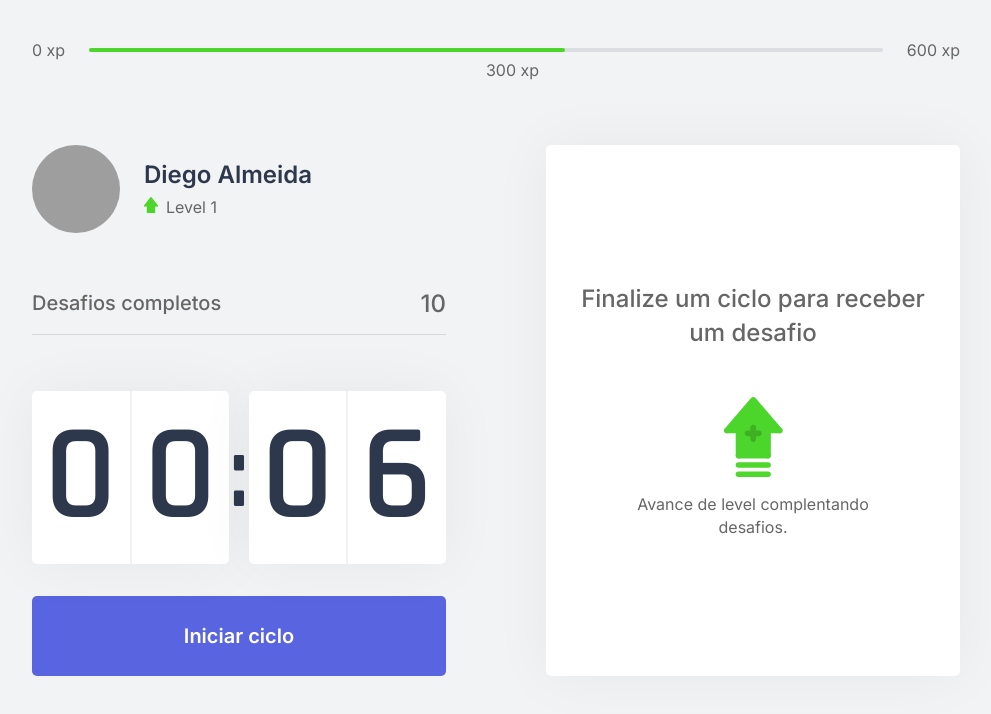
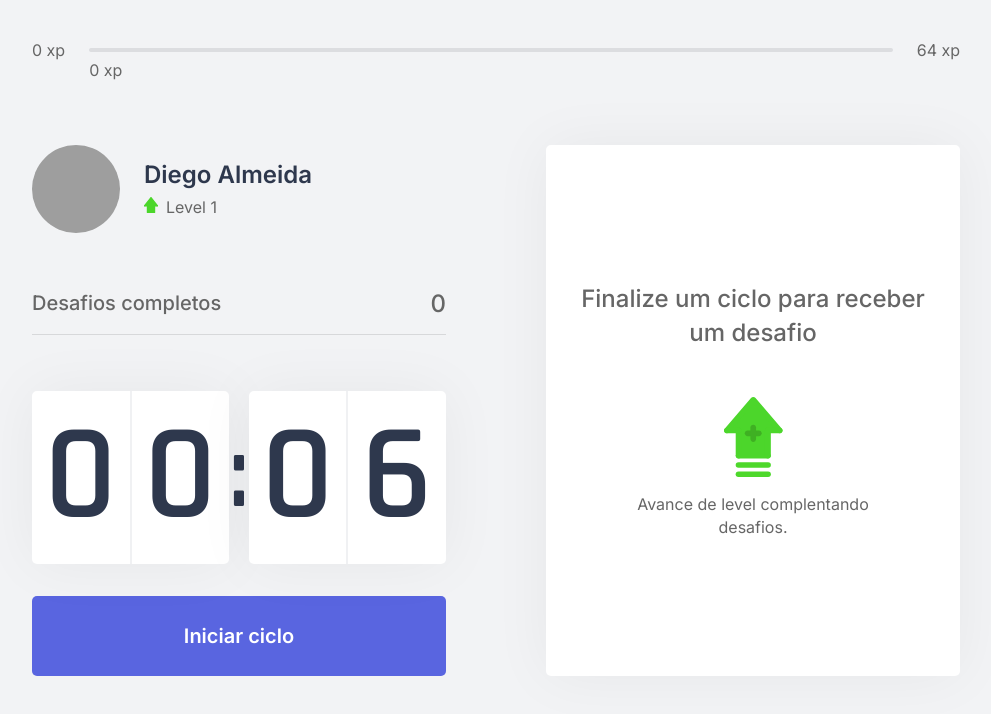
Before and after one commit to dyhalmeida/move.it, a Next.js app: page / in a window 1280 px wide. Shown: the top 714 px of the page, without its empty margins (144-1135 px from the left). Built offline with nearby package versions, Linux system fonts and the light colour scheme; grey boxes are pictures that could not be loaded.

Commit message:
:sparkles: add experience level up

```diff
--- a/src/components/ChallengeBox/index.tsx
+++ b/src/components/ChallengeBox/index.tsx
@@ -4,7 +4,7 @@ import styles from '../../styles/components/ChallengeBox.module.css';
 
 export default function ChallengeBox() {
 
-    const { activeChallenge } = React.useContext(ChallengesContext);
+    const { activeChallenge, resetChallenge } = React.useContext(ChallengesContext);
 
     return (
         <div className={styles.challengeBoxContainer}>
@@ -21,6 +21,7 @@ export default function ChallengeBox() {
                         <button
                             type="button"
                             className={styles.challengeFailedButton}
+                            onClick={resetChallenge}
                         >
                             Falhei
                         </button>
--- a/src/components/CompletedChallenges/index.tsx
+++ b/src/components/CompletedChallenges/index.tsx
@@ -1,10 +1,15 @@
+import React from 'react';
+import { ChallengesContext } from '../../contexts/ChallengesContext';
 import styles from '../../styles/components/CompletedChallenges.module.css';
 
 export default function CompletedChallenges() {
+
+    const { challengesCompleted } = React.useContext(ChallengesContext);
+
     return (
         <div className={styles.completedChallengesContainer}>
             <span>Desafios completos</span>
-            <span>10</span>
+            <span>{challengesCompleted}</span>
         </div>
     );
 }
--- a/src/components/ExperienceBar/index.tsx
+++ b/src/components/ExperienceBar/index.tsx
@@ -1,14 +1,21 @@
+import React from 'react';
+import { ChallengesContext } from '../../contexts/ChallengesContext';
 import styles from '../../styles/components/ExperienceBar.module.css';
 
 function ExperienceBar() {
+
+    const { currentExperience, experienceToNextLevel } = React.useContext(ChallengesContext);
+
+    const percentToNextLevel = Math.round(currentExperience * 100) / experienceToNextLevel;
+
     return (
         <header className={styles.experienceBar}>
             <span>0 xp</span>
             <div>
-                <div style={{ width: '60%' }}></div>
-                <span className={styles.currentExperience} style={{ left: '50%' }}>300 xp</span>
+                <div style={{ width: `${percentToNextLevel}%` }}></div>
+                <span className={styles.currentExperience} style={{ left: `${percentToNextLevel}%` }}>{currentExperience} xp</span>
             </div>
-            <span>600 xp</span>
+            <span>{experienceToNextLevel} xp</span>
         </header>
     );
 }
--- a/src/contexts/ChallengesContext.tsx
+++ b/src/contexts/ChallengesContext.tsx
@@ -14,6 +14,8 @@ interface ChallengesContentData {
     challengesCompleted: number;
     startNewChallenge: () => void;
     activeChallenge: Challenge;
+    resetChallenge: () => void;
+    experienceToNextLevel: number;
 }
 
 interface ChallengesProviderProps {
@@ -29,6 +31,8 @@ export function ChallengesProvider({ children }: ChallengesProviderProps) {
     const [challengesCompleted, setChallengesCompleted] = React.useState(0);
     const [activeChallenge, setActiveChallenge] = React.useState(null);
 
+    const experienceToNextLevel = Math.pow((level + 1) * 4, 2);
+
     function levelUp() {
         setLevel(level + 1);
     }
@@ -39,13 +43,19 @@ export function ChallengesProvider({ children }: ChallengesProviderProps) {
         setActiveChallenge(challenge);
     }
 
+    function resetChallenge() {
+        setActiveChallenge(null);
+    }
+
     const valueProvider = {
         level,
         levelUp,
         currentExperience,
         challengesCompleted,
         startNewChallenge,
-        activeChallenge
+        activeChallenge,
+        resetChallenge,
+        experienceToNextLevel
     }
 
     return (
```
